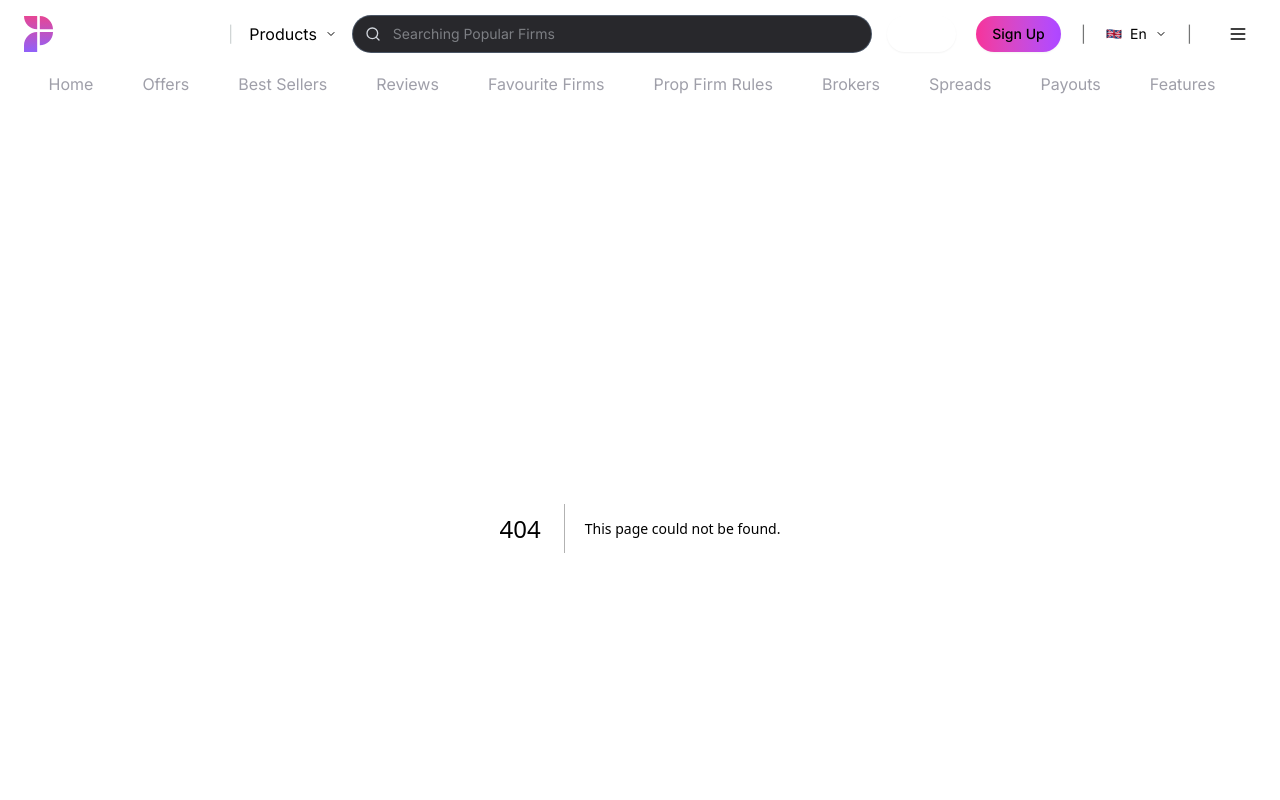
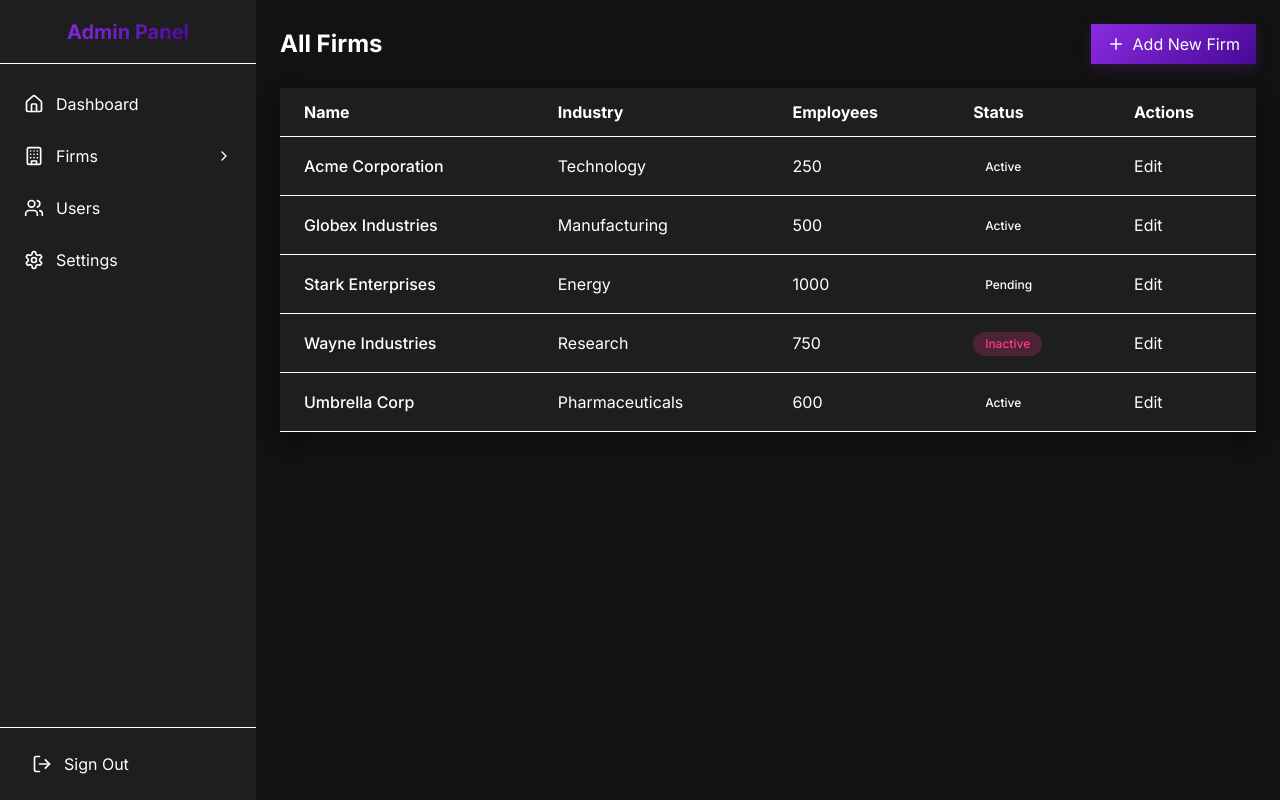
Before and after one commit to AbdulSamad94/Prop_Firm_Match_Clone, a Next.js app: page /dashboard/firms in a window 1280 px wide. Before the commit this address had no page. Shown: the top 800 px of the page. Built offline with nearby package versions, Linux system fonts and the light colour scheme.

Commit message:
dashboard ui done

```diff
--- /dev/null
+++ b/src/app/dashboard/firms/[id]/page.tsx
@@ -0,0 +1,23 @@
+"use client";
+
+import { FirmDetail } from "@/components/firms/FirmDetail";
+import { getFirmById } from "@/data/firmData";
+import { notFound } from "next/navigation";
+import { useParams } from "next/navigation";
+
+export default function FirmDetailPage() {
+  const params = useParams();
+  const firmId = parseInt(params.id as string);
+
+  const firm = getFirmById(firmId);
+
+  if (!firm) {
+    return notFound();
+  }
+
+  return (
+    <div>
+      <FirmDetail firm={firm} />
+    </div>
+  );
+}
--- /dev/null
+++ b/src/app/dashboard/firms/add/page.tsx
@@ -0,0 +1,11 @@
+"use client";
+
+import { FirmForm } from "@/components/firms/FirmForm";
+
+export default function AddFirmPage() {
+  return (
+    <div>
+      <FirmForm isEdit={false} />
+    </div>
+  );
+}
--- /dev/null
+++ b/src/app/dashboard/firms/page.tsx
@@ -0,0 +1,12 @@
+"use client";
+
+import { FirmsList } from "@/components/firms/FirmsList";
+import { mockFirms } from "@/data/firmData";
+
+export default function FirmsPage() {
+  return (
+    <div>
+      <FirmsList firms={mockFirms} />
+    </div>
+  );
+}
--- a/src/app/layout.tsx
+++ b/src/app/layout.tsx
@@ -1,8 +1,7 @@
 import type { Metadata } from "next";
 import { Inter, Poppins } from "next/font/google";
 import "./globals.css";
-import Footer from "@/components/layout/Footer";
-import Navbar from "@/components/navbar";
+import LayoutWrapper from "@/components/ui/LayoutWrapper";
 
 // Inter font
 const inter = Inter({
@@ -33,11 +32,7 @@ export default function RootLayout({
   return (
     <html lang="en">
       <body className={`${inter.variable} ${poppins.variable}`}>
-        <nav>
-          <Navbar />
-        </nav>
-        {children}
-        <Footer />
+        <LayoutWrapper>{children}</LayoutWrapper>
       </body>
     </html>
   );
--- a/src/components/AdminDashboard/AdminSideBar.tsx
+++ b/src/components/AdminDashboard/AdminSideBar.tsx
@@ -35,7 +35,7 @@ export const AdminSidebar = ({
     <>
       {/* Mobile sidebar toggle */}
       <button
-        className="md:hidden fixed top-4 left-4 z-50 p-2 rounded-md bg-sidebar-accent"
+        className="md:hidden fixed top-4 left-4 z-50 p-2 rounded-md"
         onClick={toggleSidebar}
       >
         {isSidebarOpen ? <X size={20} /> : <Menu size={20} />}
@@ -65,7 +65,7 @@ export const AdminSidebar = ({
         {/* Navigation links */}
         <nav className="flex-1 px-2 py-4 space-y-1 overflow-y-auto">
           <Link
-            href="/admin"
+            href="/dashboard"
             className="flex items-center px-4 py-3 rounded-md hover:bg-background-card-hover transition-colors"
           >
             <Home size={20} className="mr-3" />
@@ -93,13 +93,13 @@ export const AdminSidebar = ({
             {expandedMenus.firms && (
               <div className="pl-10 space-y-1 mt-1">
                 <Link
-                  href="/admin/firms"
+                  href="/dashboard/firms"
                   className="flex items-center px-4 py-2 rounded-md hover:bg-background-card-hover transition-colors text-text-light"
                 >
                   All Firms
                 </Link>
                 <Link
-                  href="/admin/firms/add"
+                  href="/dashboard/firms/add"
                   className="flex items-center px-4 py-2 rounded-md hover:bg-background-card-hover transition-colors text-text-light"
                 >
                   <Plus size={16} className="mr-2" />
@@ -110,7 +110,7 @@ export const AdminSidebar = ({
           </div>
 
           <Link
-            href="/admin/users"
+            href="/dashboard/users"
             className="flex items-center px-4 py-3 rounded-md hover:bg-background-card-hover transition-colors"
           >
             <Users size={20} className="mr-3" />
@@ -118,7 +118,7 @@ export const AdminSidebar = ({
           </Link>
 
           <Link
-            href="/admin/settings"
+            href="/dashboard/settings"
             className="flex items-center px-4 py-3 rounded-md hover:bg-background-card-hover transition-colors"
           >
             <Settings size={20} className="mr-3" />
--- a/src/components/AdminDashboard/DashboardLayout.tsx
+++ b/src/components/AdminDashboard/DashboardLayout.tsx
@@ -9,7 +9,7 @@ export const DashboardLayout = ({ children }: { children: ReactNode }) => {
   const toggleSidebar = () => setIsSidebarOpen(!isSidebarOpen);
 
   return (
-    <div className="flex h-screen bg-background-dark text-text-white">
+    <div className="flex h-screen bg-background-dark text-text-white py-20 md:py-0">
       <AdminSidebar
         isSidebarOpen={isSidebarOpen}
         toggleSidebar={toggleSidebar}
--- a/src/components/firms/FirmDetail.tsx
+++ b/src/components/firms/FirmDetail.tsx
@@ -21,7 +21,7 @@ export const FirmDetail = ({ firm }: FirmDetailProps) => {
 
         <div className="flex space-x-3">
           <button
-            onClick={() => Router.push(`/admin/firms/${firm.id}/edit`)}
+            onClick={() => Router.push(`/dashboard/firms/${firm.id}/edit`)}
             className="px-4 py-2 rounded-md bg-sidebar-accent text-text-white transition-colors hover:bg-sidebar-accent/80"
           >
             Edit Firm
--- a/src/components/firms/FirmForm.tsx
+++ b/src/components/firms/FirmForm.tsx
@@ -48,7 +48,7 @@ export const FirmForm = ({
     e.preventDefault();
     // Here you would submit the data to your API
     console.log(formData);
-    router.push("/admin/firms");
+    router.push("/dashboard/firms");
   };
 
   return (
--- a/src/components/firms/FirmsList.tsx
+++ b/src/components/firms/FirmsList.tsx
@@ -3,7 +3,7 @@
 import React from "react";
 import Link from "next/link";
 import { Plus } from "lucide-react";
-import Router from "next/router";
+import { useRouter } from "next/navigation";
 import { StatusBadge } from "@/components/ui/StatusBadge";
 import { FirmType } from "@/types";
 
@@ -12,14 +12,13 @@ interface FirmsListProps {
 }
 
 export const FirmsList = ({ firms }: FirmsListProps) => {
-  const router = Router;
-
+  const Router = useRouter();
   return (
     <div>
       <div className="flex justify-between items-center mb-6">
         <h1 className="text-2xl font-bold">All Firms</h1>
         <Link
-          href="/admin/firms/add"
+          href="/dashboard/firms/add"
           className="px-4 py-2 rounded-md transition-colors"
           style={{
             background: "var(--gradient-purple)",
@@ -61,7 +60,7 @@ export const FirmsList = ({ firms }: FirmsListProps) => {
               <tr
                 key={firm.id}
                 className="hover:bg-background-card-hover cursor-pointer transition-colors"
-                onClick={() => router.push(`/admin/firms/${firm.id}`)}
+                onClick={() => Router.push(`/dashboard/firms/${firm.id}`)}
                 style={{ backgroundColor: "var(--background-card)" }}
               >
                 <td className="px-6 py-4 border-b border-border-color font-medium">
@@ -81,7 +80,7 @@ export const FirmsList = ({ firms }: FirmsListProps) => {
                     className="text-text-gray hover:text-text-white transition-colors"
                     onClick={(e) => {
                       e.stopPropagation();
-                      router.push(`/admin/firms/${firm.id}/edit`);
+                      Router.push(`/dashboard/firms/${firm.id}/edit`);
                     }}
                   >
                     Edit
--- a/src/components/ui/BackButton.tsx
+++ b/src/components/ui/BackButton.tsx
@@ -1,10 +1,11 @@
 "use client";
 
 import React from "react";
-import Router from "next/router";
+import { useRouter } from "next/navigation";
 import { ChevronLeft } from "lucide-react";
 
 export const BackButton = ({ label = "Back" }: { label?: string }) => {
+  const Router = useRouter();
   return (
     <button
       onClick={() => Router.back()}
--- /dev/null
+++ b/src/components/ui/LayoutWrapper.tsx
@@ -0,0 +1,19 @@
+"use client";
+
+import { ReactNode } from "react";
+import { usePathname } from "next/navigation";
+import Navbar from "@/components/navbar/index";
+import Footer from "@/components/layout/Footer";
+
+export default function LayoutWrapper({ children }: { children: ReactNode }) {
+  const pathname = usePathname();
+  const isAdminPage = pathname?.startsWith("/dashboard");
+
+  return (
+    <>
+      {!isAdminPage && <Navbar />}
+      <main>{children}</main>
+      {!isAdminPage && <Footer />}
+    </>
+  );
+}
```
